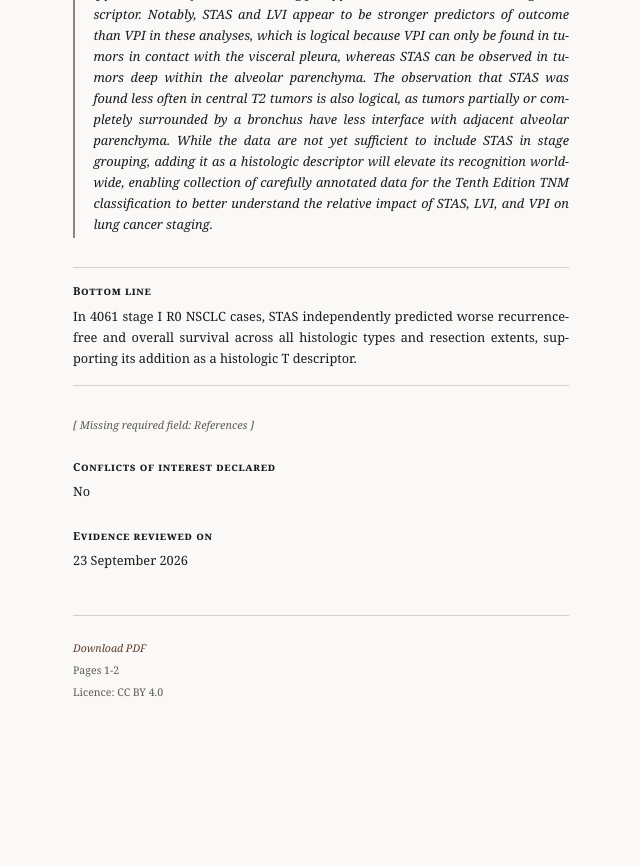
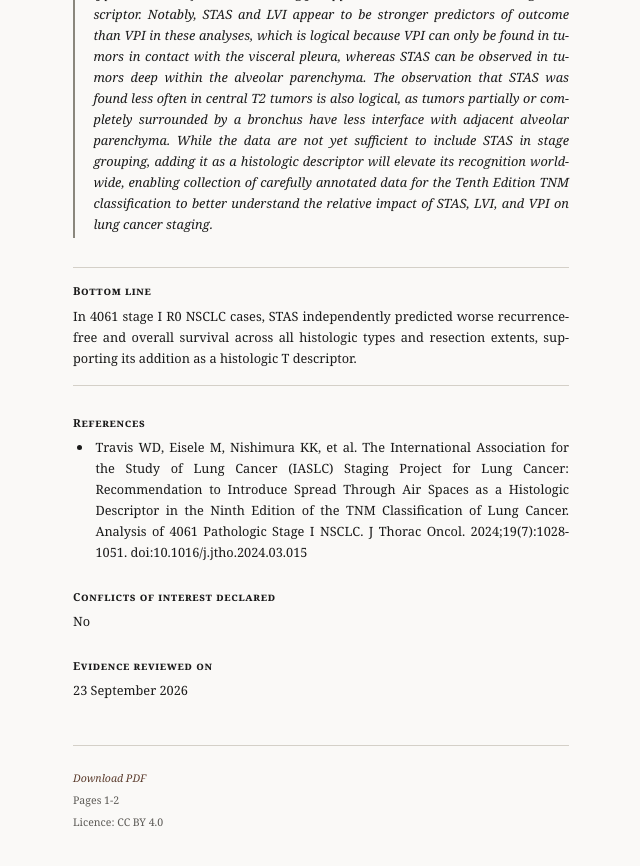
Before and after one commit to es-chng/APIF, a Jekyll site: the page built from _articles/STAS.md, in a window 1280 px wide and 900 px high, scrolled down 2468 px. Shown: the top 866 px of the window, without its empty margins (319-959 px from the left). Built offline with Jekyll 4.4.1, drawn with Linux system fonts in a browser that asks for light colours; before the commit the page ends 3238 px from its top, so only the background shows below that.

Commit message:
Update STAS.md

```diff
--- a/_articles/STAS.md
+++ b/_articles/STAS.md
@@ -89,6 +89,9 @@ bottom_line: >-
   recurrence-free and overall survival across all histologic types and
   resection extents, supporting its addition as a histologic T descriptor.
 
+references:
+  - "Travis WD, Eisele M, Nishimura KK, et al. The International Association for the Study of Lung Cancer (IASLC) Staging Project for Lung Cancer: Recommendation to Introduce Spread Through Air Spaces as a Histologic Descriptor in the Ninth Edition of the TNM Classification of Lung Cancer. Analysis of 4061 Pathologic Stage I NSCLC. J Thorac Oncol. 2024;19(7):1028-1051. doi:10.1016/j.jtho.2024.03.015"
+
 conflicts_declared: false
 last_reviewed: 2026-09-23
 
```
